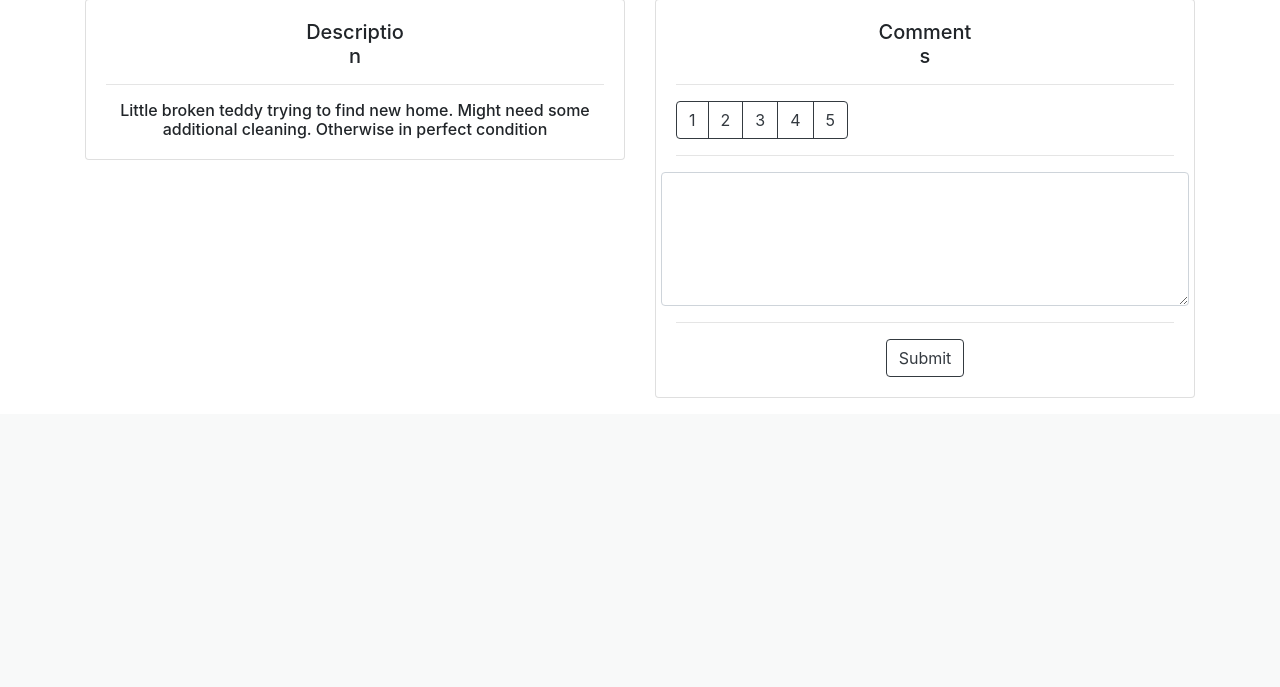
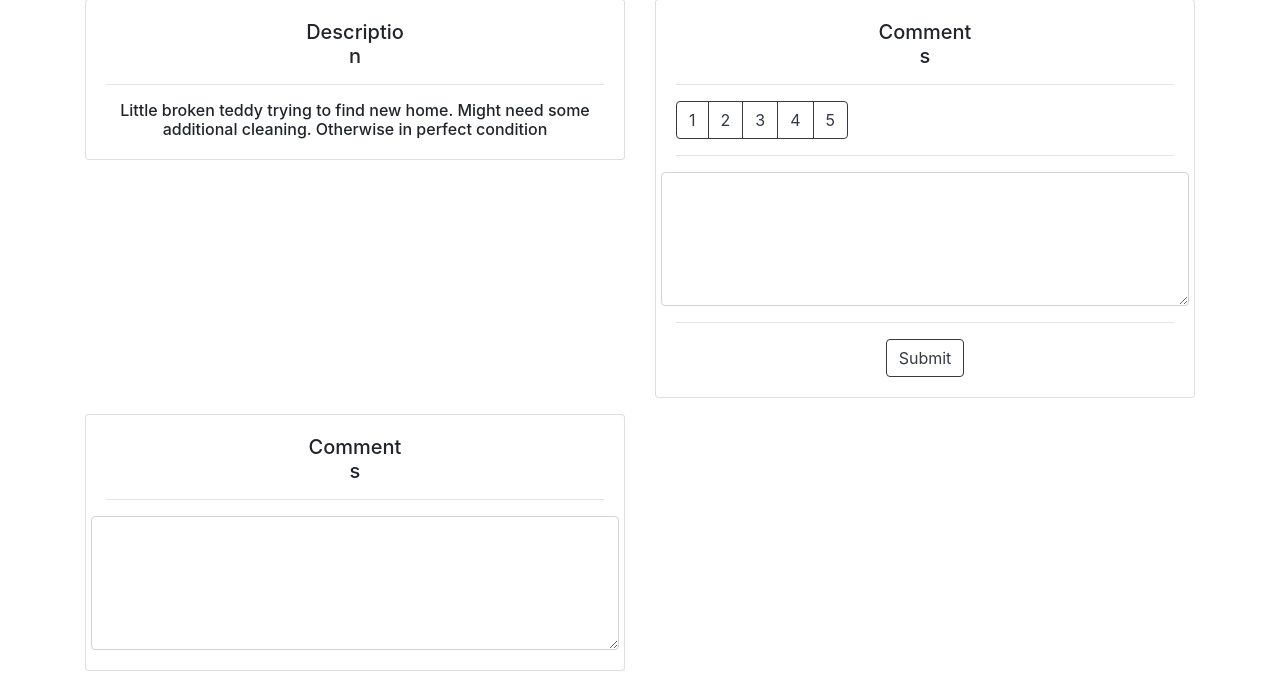
Before and after one commit to mmalmi1/piWASTE, a Flask app: page /product/1 in a window 1280 px wide. Shown: the part 506-1193 px from the top of the page. Before the commit the page ends 904 px from the top, so only its background shows below. Run offline with Flask 2, Linux system fonts and the light colour scheme; data comes from the database, SQL or seed files in the repository; some libraries are stand-ins or nearby versions.

Commit message:
Final fixes

```diff
--- a/app/templates/product.html
+++ b/app/templates/product.html
@@ -132,6 +132,22 @@
                </div>
             </div>
         </div>
+        <div class="col-md-6">
+          <div class="card mb-3">
+              <div class="card-body">
+                  <div class="row">
+                      <div class="col-sm-3 mx-auto">
+                          <h5 class="mb-0">Comments</h5>
+                      </div>
+                  </div>
+                   <hr>
+                   <div class="row">
+                      <textarea class="form-control" rows="5" aria-label="With textarea"></textarea>
+                   </div>
+               </div>
+            </div>
+        </div>
+
   </div>
 </div>
 
```
